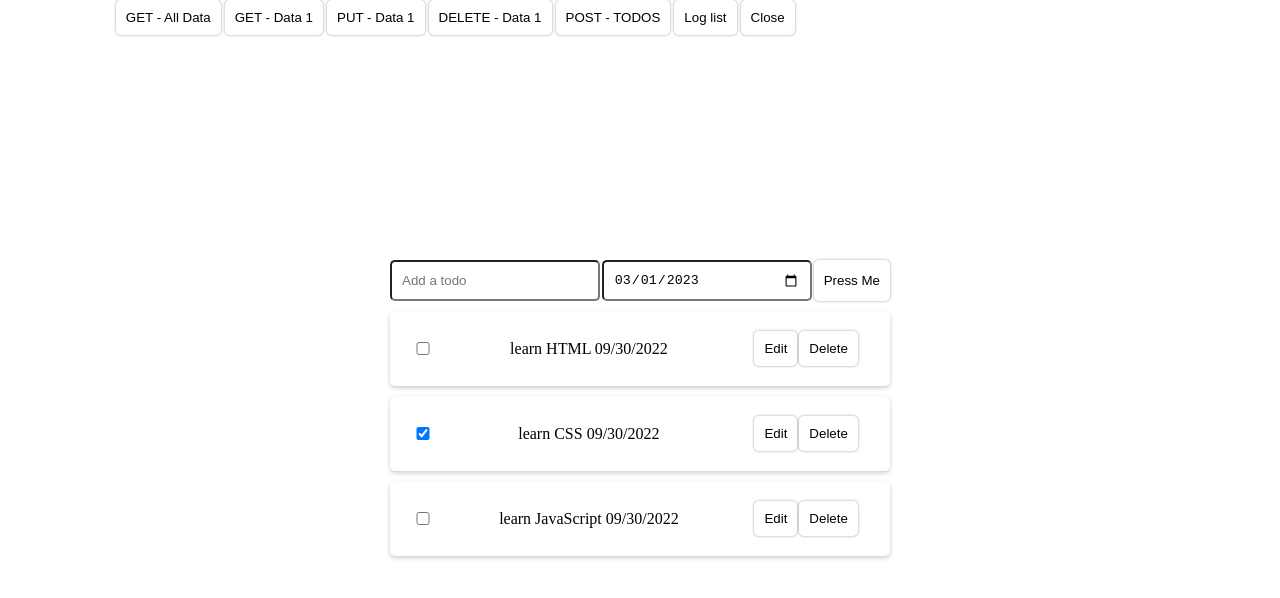
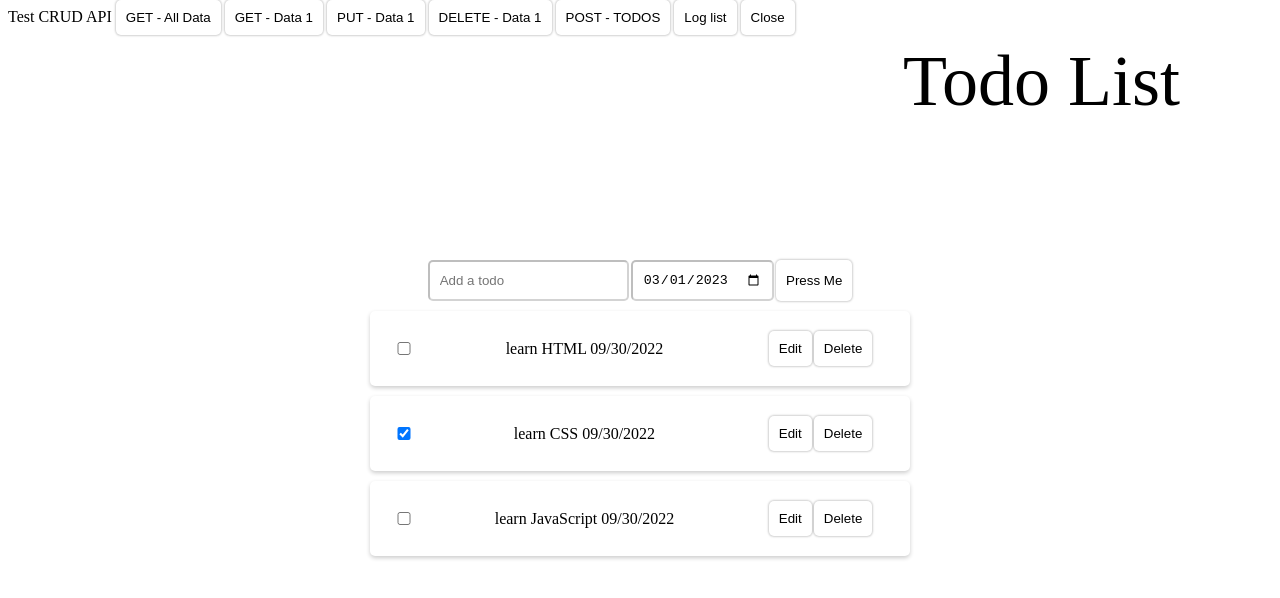
Before and after one commit to PlanZGit/TodoList, a plain HTML site: page index.html in a window 1280 px wide. Drawn offline with nearby package versions, Linux system fonts and the light colour scheme.

Commit message:
fixing css

```diff
--- a/index.css
+++ b/index.css
@@ -42,13 +42,10 @@ button:focus {
   gap: 10px;
 }
 
-.todo-section > * {
-  width: 500px;
-}
-
 .todoList-container {
   display: flex;
   gap: 10px;
+  max-height: 45vh;
 }
 
 .todo-container {
@@ -56,7 +53,7 @@ button:focus {
   background-color: white;
   padding: 20px;
   border-radius: 5px;
-
+  width: 500px;
   /* transform: translate3d(0px, 0px, 0px); */
   cursor: pointer;
   box-shadow: rgba(0, 0, 0, 0.2) 0px 2px 4px 0px;
@@ -105,6 +102,7 @@ input {
   flex: 1;
   padding: 10px;
   border-radius: 5px;
+  border: 2px inset rgba(0, 0, 0, 0.253);
 }
 
 table,
--- a/index.html
+++ b/index.html
@@ -12,7 +12,8 @@
 </head>
 
 <body>
-  <section style="position: fixed; top: 0px; color: white;">
+  <header style="font-size: 72px; text-align: center; position: fixed; top: 40px; right : 100px">Todo List</header>
+  <section style="position: fixed; top: 0px;">
     <div id="get-data">
       Test CRUD API
       <button onclick=getAllData()>GET - All Data</button>
```
